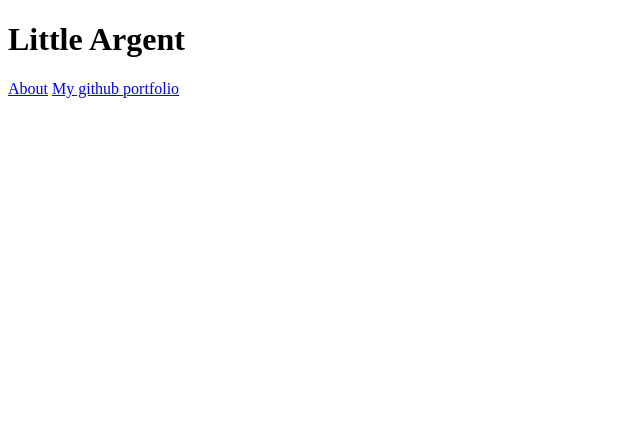
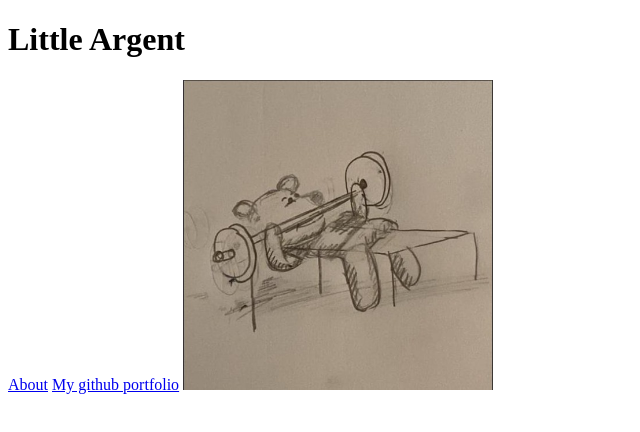
Before and after one commit to joshu-git/Little-Argent, a plain HTML site: page index.html in a window 1280 px wide. Shown: the whole page, without its empty margins (0-640 px from the left). Drawn offline with Linux system fonts and the light colour scheme.

Commit message:
Added Pooh Bear logo image

```diff
--- a/index.html
+++ b/index.html
@@ -9,5 +9,6 @@
     <h1>Little Argent</h1>
     <a href="./pages/about.html">About</a>
     <a href="https://github.com/joshu-git" target="_blank" rel="noopener noreferrer">My github portfolio</a>
+    <img src="images/PoohBear.jpg" alt="Pooh Bear Benching" height="310" width="310">
   </body>
 </html>
```
Also changed, not shown: images/PoohBear.jpg (added).
